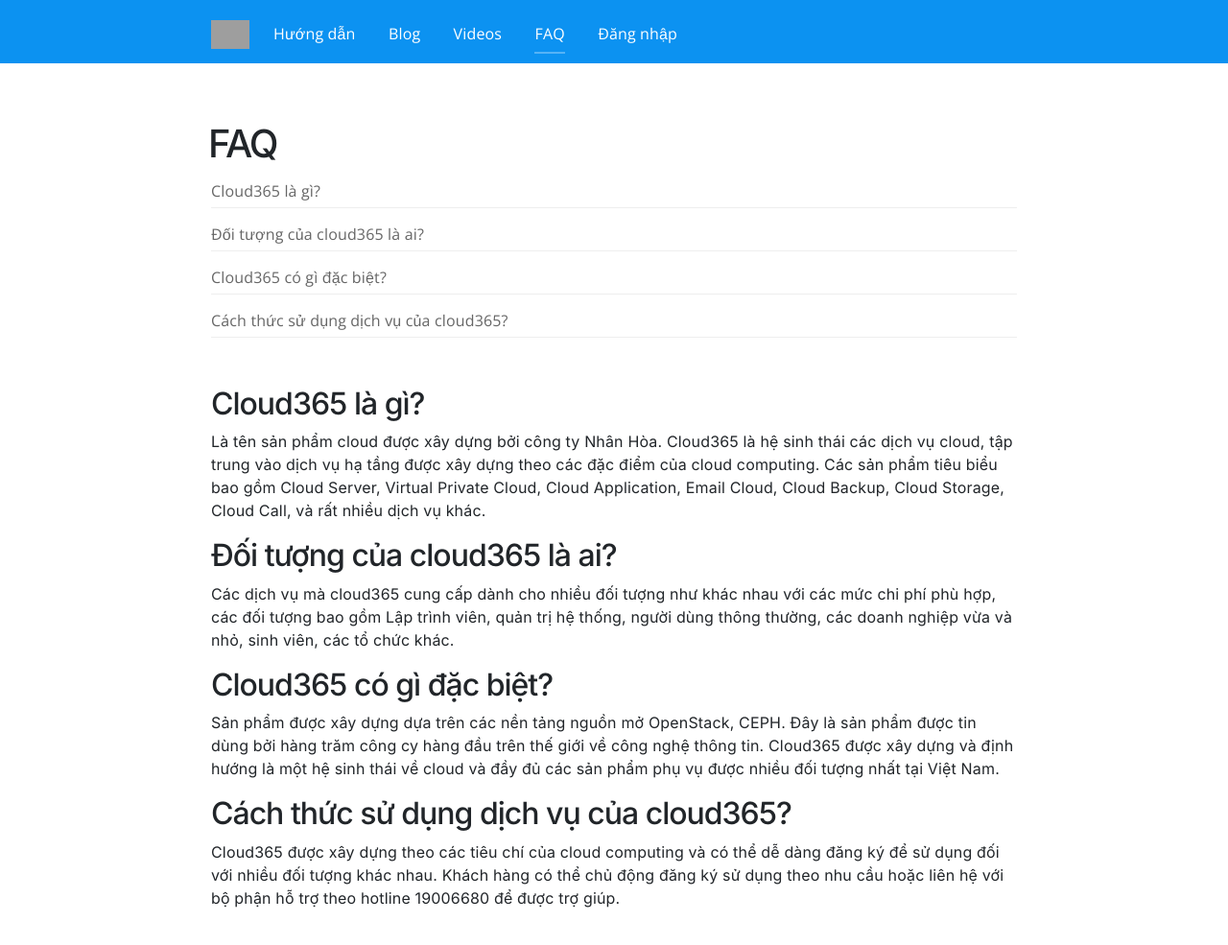
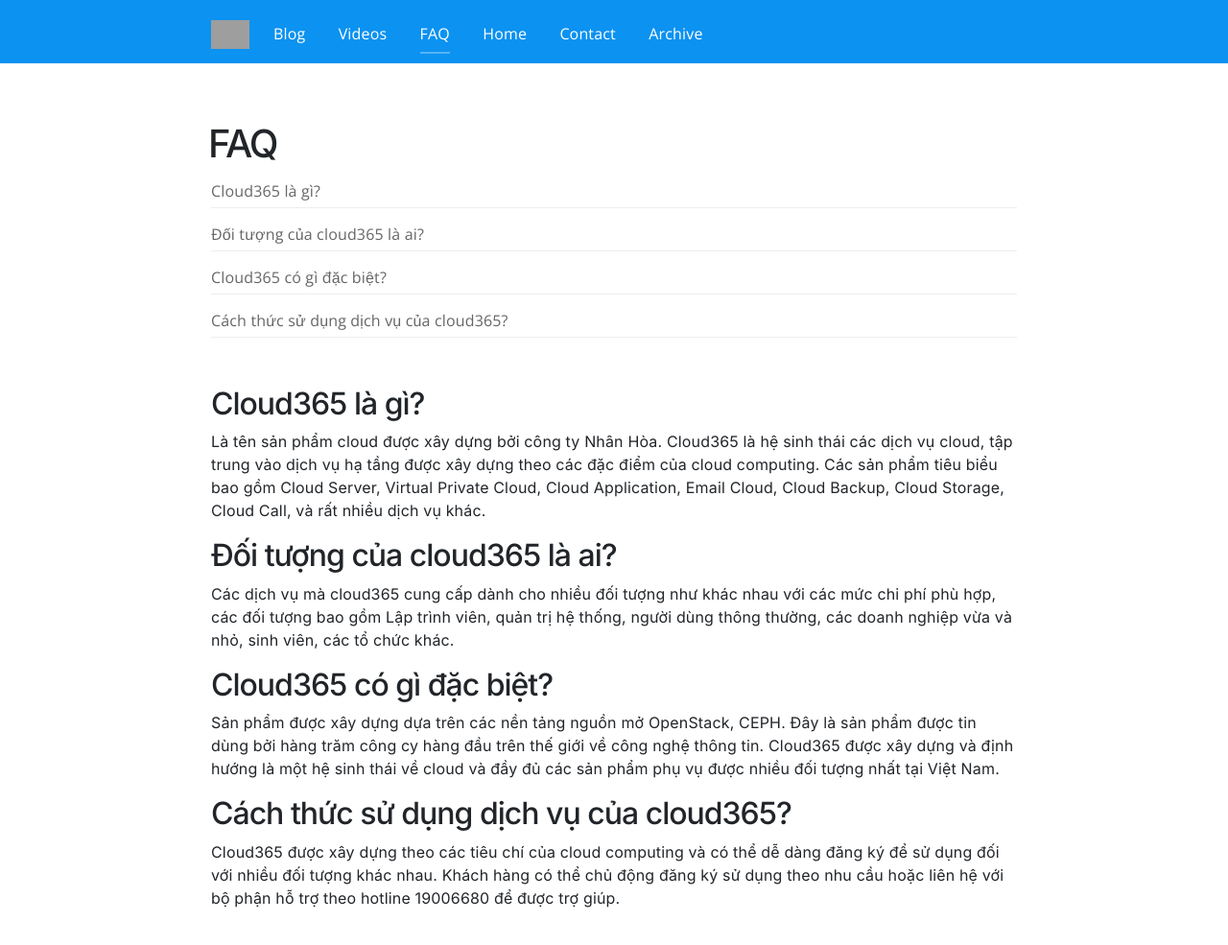
Before and after one commit to hocchudong/blog, a Jekyll site: the page built from faq.html, in a window 1280 px wide, cut to the strip 0-1020 px from the top of the page. Shown: the top 985 px of the strip at 96% size. Built offline with Jekyll 4.4.1, drawn with Linux system fonts in a browser that asks for light colours; nearby versions of some CDN libraries; grey boxes are pictures that could not be loaded.

Commit message:
cập nhật website

```diff
--- a/_data/footer.yml
+++ b/_data/footer.yml
@@ -1,10 +1,10 @@
 - name:
-  link: https://www.facebook.com/nhanhoacom/
+  link: https://www.facebook.com/groups/hocchudong
   new_window: true
   social_icon: Facebook
 - name:
-  link: https://www.youtube.com/channel/UCB_gZGsKMNdPCkDyu-mEsAQ
-  social_icon: YouTube
+  link: https://github.com/hocchudong
+  social_icon: Github
   new_window: true
 - name:
   link: /feed.xml
--- a/_data/navigation.yml
+++ b/_data/navigation.yml
@@ -1,10 +1,12 @@
-- name: Hướng dẫn
+- name: Blog
   link: /
-- name: Blog
-  link: https://blog.cloud365.vn
 - name: Videos
   link: /videos/
 - name: FAQ
   link: /faq/
-- name: Đăng nhập
-  link: https://portal.cloud365.vn
+- name: Home
+  link: https://hocchudong.com
+- name: Contact
+  link: #
+- name: Archive
+  link: #
```
Also changed, not shown: _data/author.yml (+4 -4 lines).
